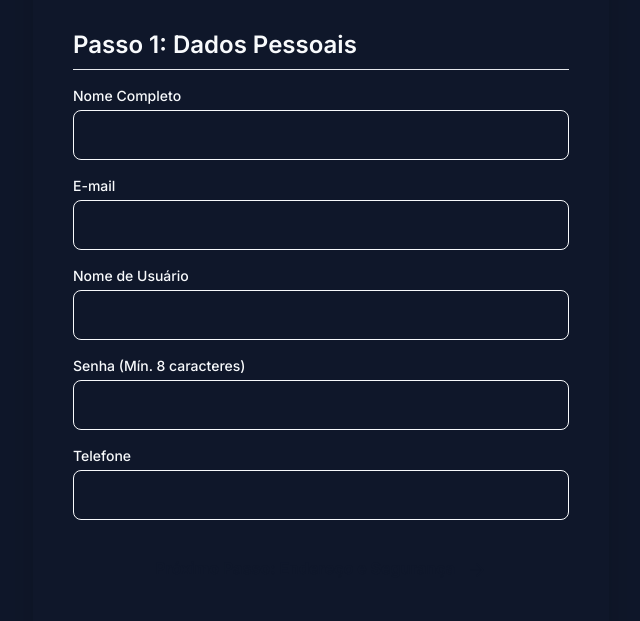
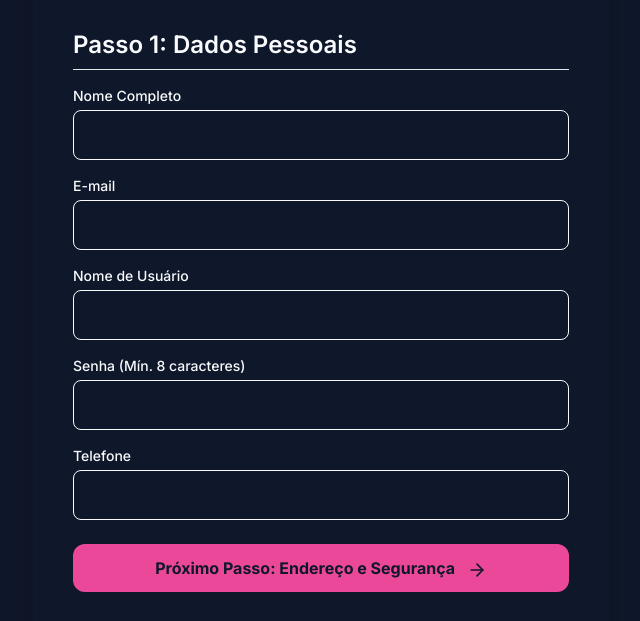
Before and after one commit to reachsite/app, a plain HTML site: page register.html in a window 1280 px wide. Shown: the part 135-756 px from the top of the page, without its empty margins (319-959 px from the left). Drawn offline with nearby package versions, Linux system fonts and the light colour scheme.

Commit message:
update corrigido.

```diff
--- a/register.html
+++ b/register.html
@@ -123,9 +123,9 @@
                     </div>
                 </div>
 
-                <button type="button" onclick="nextStep(2)" class="mt-6 w-full btn-reach px-6 py-3 rounded-xl font-bold bg-reach-cyan text-reach-bg hover:bg-reach-cyan/80">
-                    Próximo Passo: Endereço e Segurança <i data-lucide="arrow-right" class="inline w-5 h-5 ml-2"></i>
-                </button>
+               <button type="button" onclick="nextStep(2)" class="mt-6 w-full btn-reach px-6 py-3 rounded-xl font-bold bg-reach-pink text-reach-bg hover:bg-reach-pink/80">
+    Próximo Passo: Endereço e Segurança <i data-lucide="arrow-right" class="inline w-5 h-5 ml-2"></i>
+</button>
             </div>
 
             <div id="step-2" class="hidden">
```
Also changed, not shown: index.html (+2 -0 lines).
